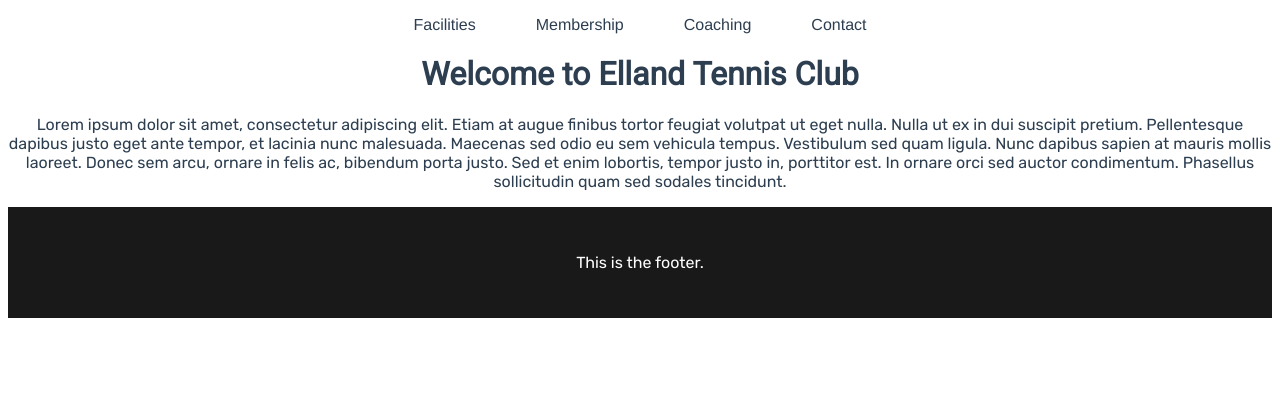
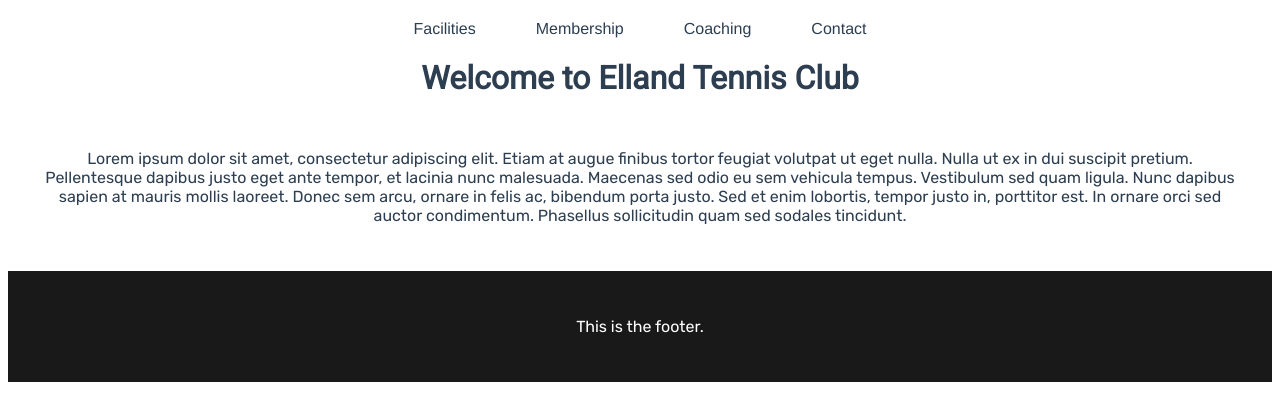
Before and after one commit to ReaIIyBigShrimp/ellandtennisclub, a Vue app: page / in a window 1280 px wide. Shown: the top 420 px of the page. Built offline with nearby package versions, Linux system fonts and the light colour scheme.

Commit message:
Welcome component styles added(to refine).

```diff
--- a/src/components/Nav.vue
+++ b/src/components/Nav.vue
@@ -16,6 +16,7 @@ export default {
 <style lang="scss" scoped>
 @import "../scss/variables.scss";
     nav {
+        margin-top: 20px;
         ul {
             display: flex;
             flex-direction: row;
--- a/src/components/Welcome.vue
+++ b/src/components/Welcome.vue
@@ -17,6 +17,7 @@ export default {
         }
         p {
             font-family: $primary-text;
+            padding: 30px;
         }
     }
 </style>
```
